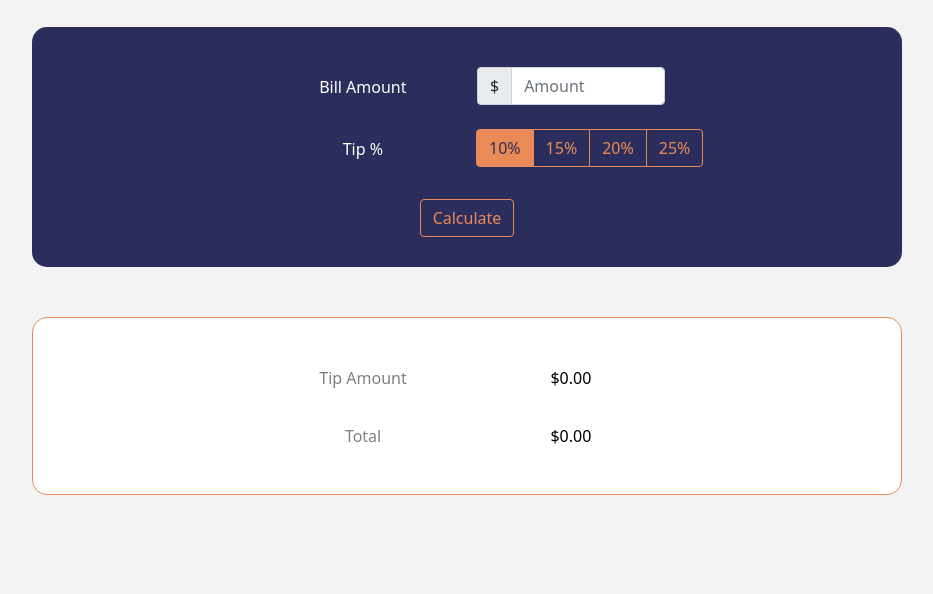
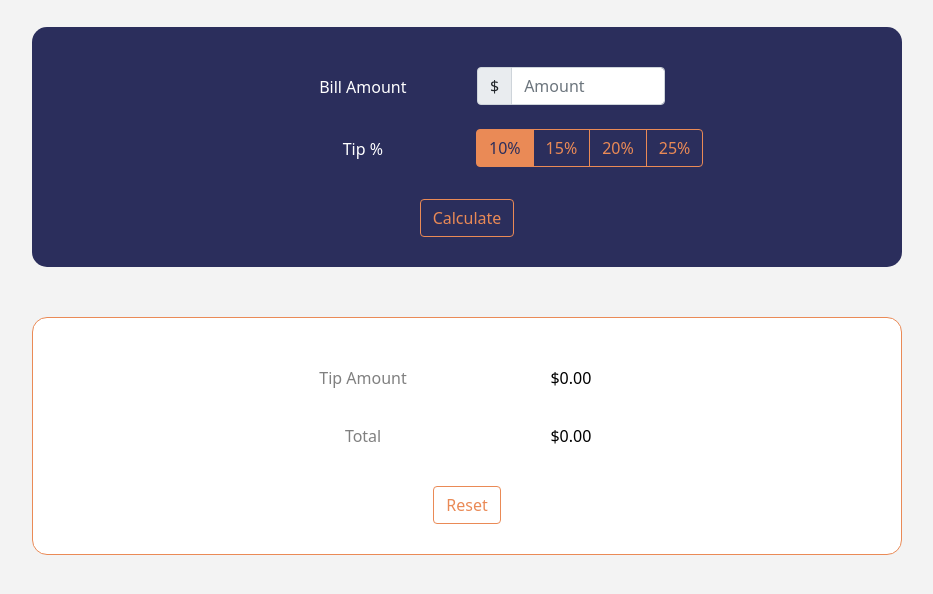
Before and after one commit to Alexandra-Hionis/Tip-Calculator, a website: page index.html in a window 1280 px wide. Shown: the part 76-670 px from the top of the page, without its empty margins (173-1106 px from the left). Drawn offline with nearby package versions, Linux system fonts and the light colour scheme.

Commit message:
added reset button to refresh page. Also installed npm package modal-vanila to try a new way to introduce a modal

```diff
--- a/assets/script.js
+++ b/assets/script.js
@@ -22,3 +22,8 @@ function test() {
     };
   }
 }
+
+// Refresh Page
+function refreshPage() {
+  window.location.reload();
+}
--- a/index.html
+++ b/index.html
@@ -124,7 +124,12 @@
         </div>
       </div>
         <div class="col-sm-2"></div>
+        <div class="col-sm-12">
+            <!-- Button trigger calculation -->
+           <button onclick="refreshPage()" type="button" class="btn btn-outline-danger" id="btn" value="Calculate">Reset</button>
+       </div>
       </div>
+
       </div>
     <script
       src="https://cdn.jsdelivr.net/npm/bootstrap@5.0.1/dist/js/bootstrap.bundle.min.js"
--- a/package.json
+++ b/package.json
@@ -15,5 +15,8 @@
   "bugs": {
     "url": "https://github.com/Alexandra-Hionis/Tip-Calculator/issues"
   },
-  "homepage": "https://github.com/Alexandra-Hionis/Tip-Calculator#readme"
+  "homepage": "https://github.com/Alexandra-Hionis/Tip-Calculator#readme",
+  "dependencies": {
+    "modal-vanilla": "^0.9.0"
+  }
 }
```
Also changed, not shown: 1 other file.
